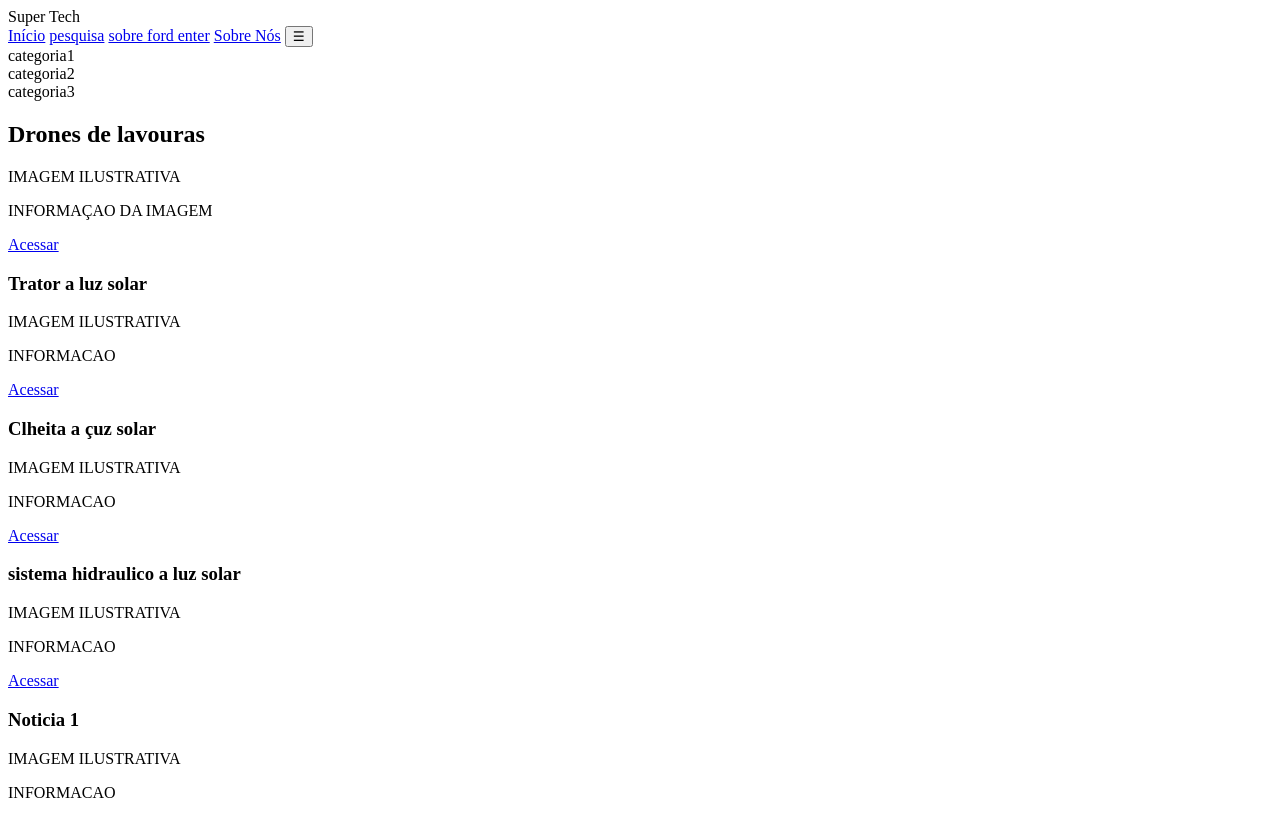
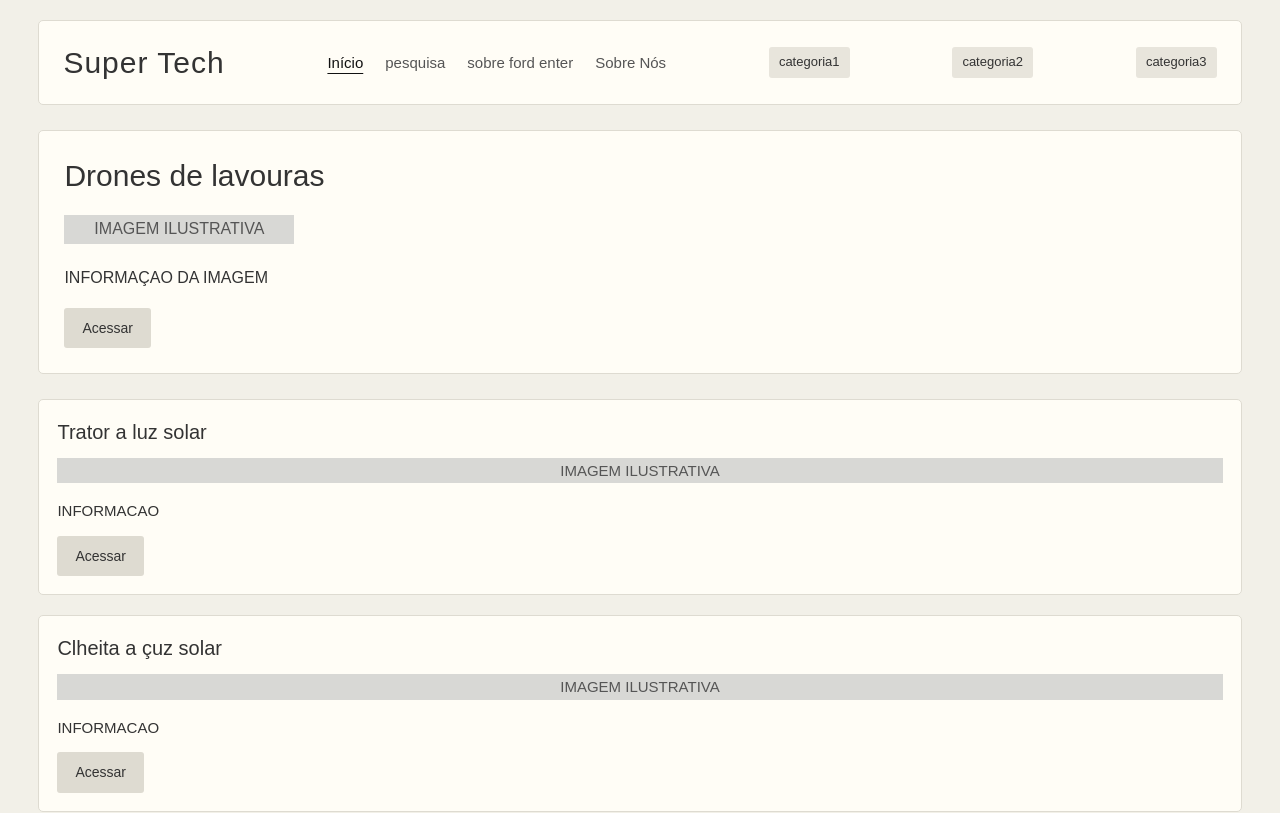
Before and after one commit to vf2802260-ship-it/Projeto_ford_enter_senai, a plain HTML site: page Front-end/index.html in a window 1280 px wide. Shown: the top 813 px of the page. Drawn offline with Linux system fonts and the light colour scheme.

Commit message:
inicio do css

```diff
--- a/Front-end/index.html
+++ b/Front-end/index.html
@@ -4,6 +4,8 @@
     <meta charset="UTF-8">
     <meta name="viewport" content="width=device-width, initial-scale=1.0">
     <title>Document</title>
+    <link rel="stylesheet" href="style_tech.css">
+
 </head>
 <body>
 
@@ -15,7 +17,7 @@
             <a href="noticia.html">pesquisa</a>
             <a href="sobre_ford.html">sobre ford enter</a>
             <a href="sobrenos.html">Sobre Nós</a>
-             <button class="menu">☰</button>
+
 
 
         </nav>
--- /dev/null
+++ b/Front-end/style_tech.css
@@ -0,0 +1,229 @@
+* {
+  margin: 0;
+  padding: 0;
+  box-sizing: border-box;
+}
+html {
+    scroll-behavior: smooth;
+}
+
+
+body {
+  font-family: Arial, Arial, Helvetica, sans-serif;
+  background-color: #f2f0e8;
+  color: #333;
+  line-height: 1.6;
+}
+
+a{
+    color: inherit;
+}
+
+/* cabecalho */
+
+.navbar{
+    width: 94%;
+    max-width: 1250px;
+    min-height: 85px;
+    margin: 20px auto 0;
+    padding: 15px 24px;
+
+    display: flex;
+    align-items: center;
+    justify-content: space-between;
+    flex-wrap: wrap;
+    gap: 15px;
+
+    background-color: #fffdf6;
+    border: 1px solid #dedbd1;
+    border-radius: 5px;
+
+}
+
+.logo{
+    font-size: 30px;
+    font-weight: 400;
+    letter-spacing: 1px;
+    color: #333;
+    white-space: nowrap;
+}
+
+.nav-links{
+display: flex;
+align-items: center;
+justify-content: center;
+flex-wrap: wrap;
+gap: 22px;
+}
+
+.nav-links a{
+    font-size: 15px;
+    text-decoration: none;
+    color: #555;
+    transition: color 0.2s;
+}
+
+.nav-links a:hover,
+.nav-links a.active{
+    color: #111;
+    text-decoration: underline;
+    text-underline-offset: 5px;
+
+}
+
+.categoria{
+    padding: 5px 10px;
+    background-color: #e8e5dc;
+    border-radius: 3px;
+    font-size: 13px;
+
+}
+
+.nos{
+    font-size: 14px;
+    color: #555;
+
+}
+
+/* principal */
+
+.container{
+    width: 94%;
+    max-width: 1250px;
+    margin: 25px auto;
+}
+
+/* noticia*/
+
+.welcome-card{
+    padding: 25px;
+    margin-bottom: 25px;
+    background-color: #fffdf6;
+    border: 1px solid #dedbd1;
+    border-radius: 5px;
+
+}
+
+.welcome-card h1{
+    margin-bottom: 10px;
+    font-size: 30px;
+    font-weight: 500;
+    line-height: 1.3;
+
+}
+
+.welcome-card h2{
+    margin-bottom: 10px;
+    font-size: 30px;
+    font-weight: 500;
+    line-height: 1.3;
+
+}
+
+.welcome-card p{
+    margin-bottom: 15px;
+    font-size: 16px;
+    line-height: 1.8;
+
+}
+
+/* imagem*/
+
+.welcome-card> p:first-of-type{
+    max-width: 230px;
+    margin: 20px 0;
+
+    display: flex;
+    align-items: center;
+    justify-content: center;
+
+    background-color: #d8d8d5;
+    color: #555;
+    text-align: center;
+}
+
+/* notocia*/
+
+.dashboard-grid{
+    display: grid;
+    grid-template-columns: repeat(3, minmax (0, 1fr));
+    gap: 20px;
+}
+
+/* cartao noticia*/
+
+.card{
+    min-height: 0;
+    padding: 18px;
+
+    display: flex;
+    flex-direction: column;
+
+    background-color: #fffdf6;
+    border: 1px solid #dedbd1;
+    border-radius: 5px;
+
+    transition: transform 0.2s, box-shadow 0.2s;
+
+}
+
+.card:hover {
+    transform: translateY(-3px);
+    box-shadow: 0 5px 15px rgba(0, 0, 0, 0.88);
+
+}
+
+.card h3{
+    margin-bottom: 12px;
+    font-size: 20px;
+    font-weight: 500;
+    line-height: 1.4;
+}
+
+/* imagem de cada noticia*/
+
+.card>p:first-of-type{
+    min-width: 150px;
+    margin-bottom: 15px;
+
+    display: flex;
+    align-items: center;
+    justify-content: center;
+
+    background-color: #d8d8d5;
+    color: #555;
+    text-align: center;
+
+}
+
+.card p{
+    font-size: 15px;
+    line-height: 1.7;
+    margin-bottom: 12px;
+
+}
+
+/* botao acessar*/
+
+.btn{
+    display: inline-block;
+    align-self: flex-start;
+
+    margin-top: auto;
+    padding: 9px 18px;
+
+    background-color: #dedbd1;
+    color: #333;
+
+    border-radius: 3px;
+    text-decoration: none;
+    font-size: 14px;
+    transition: background-color 0.2s;
+
+}
+
+.btn:hover{
+    background-color: #c9c5b9;
+}
+
+/* botao menu*/
```
Also changed, not shown: Front-end/noticia.html (+1 -1 lines), Front-end/sobrenos.html (+2 -1 lines).
